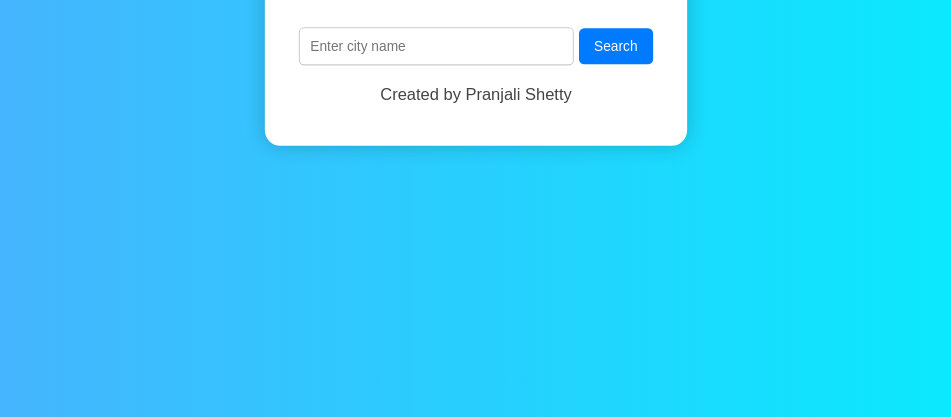
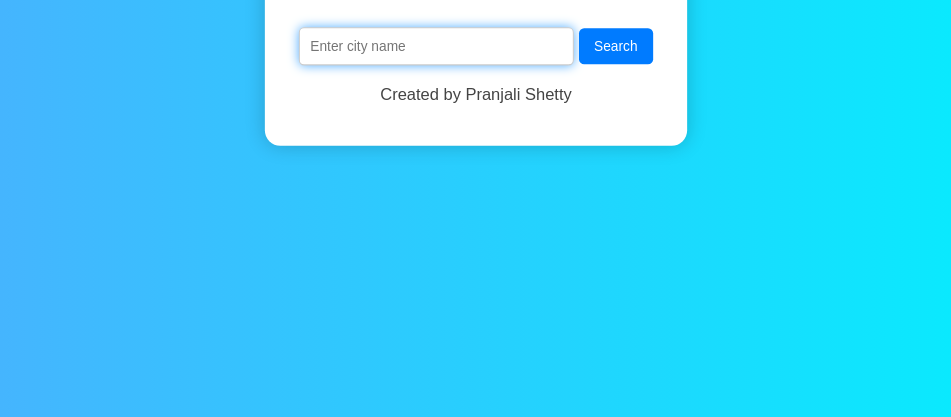
Before and after one commit to pranjalishetty99/synent-task6-weatherapp-pranjali, a plain HTML site: page index.html in a window 1280 px wide. In both pictures the pointer is over the input "Enter city name". Shown: the part 383-800 px from the top of the page, without its empty margins (164-1115 px from the left). Drawn offline with Linux system fonts and the light colour scheme.

Commit message:
Enhanced input hover effect

```diff
--- a/style.css
+++ b/style.css
@@ -97,3 +97,7 @@
         margin-top: 20px;
         color: #666;
     }
+
+    input:hover {
+        box-shadow: 0 0 10px #4facfe;
+    }
```
